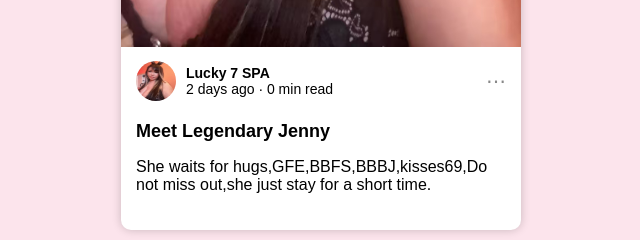
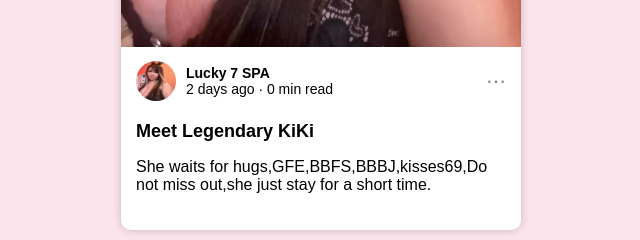
Before and after one commit to liuy-111/Lucky-7-spa, a plain HTML site: page page_1.html in a window 1280 px wide. Shown: the part 1440-1680 px from the top of the page, 319-959 px from the left. Drawn offline with Linux system fonts and the light colour scheme.

Commit message:
Update page_1.html

```diff
--- a/page_1.html
+++ b/page_1.html
@@ -196,7 +196,7 @@
         </div>
 
         <div class="info">
-            <h2>Meet Legendary Jenny</h2>
+            <h2>Meet Legendary KiKi</h2>
             <p>She waits for hugs,GFE,BBFS,BBBJ,kisses69,Do not miss out,she just stay for a short time.
             </p>
         </div>
```
